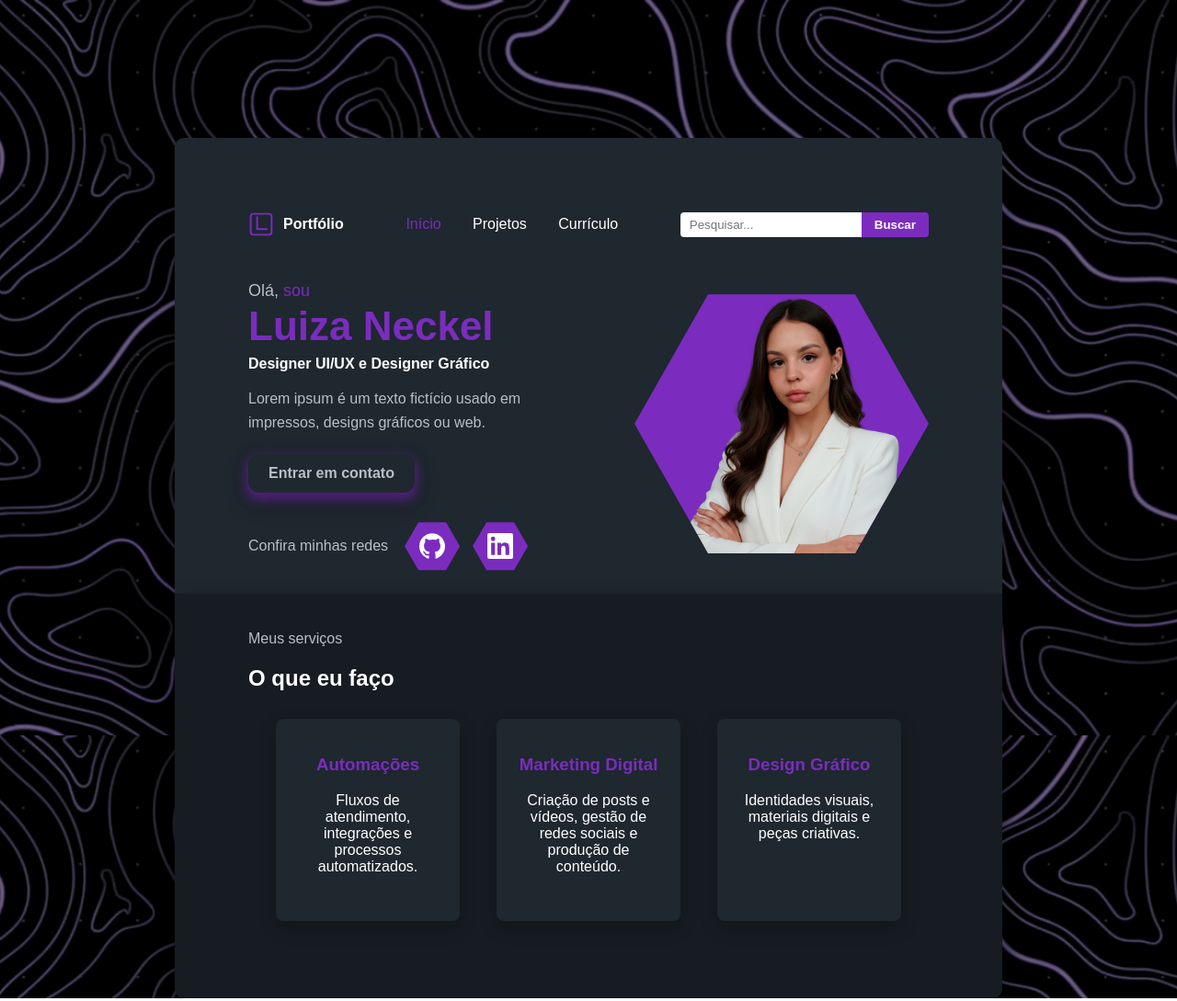
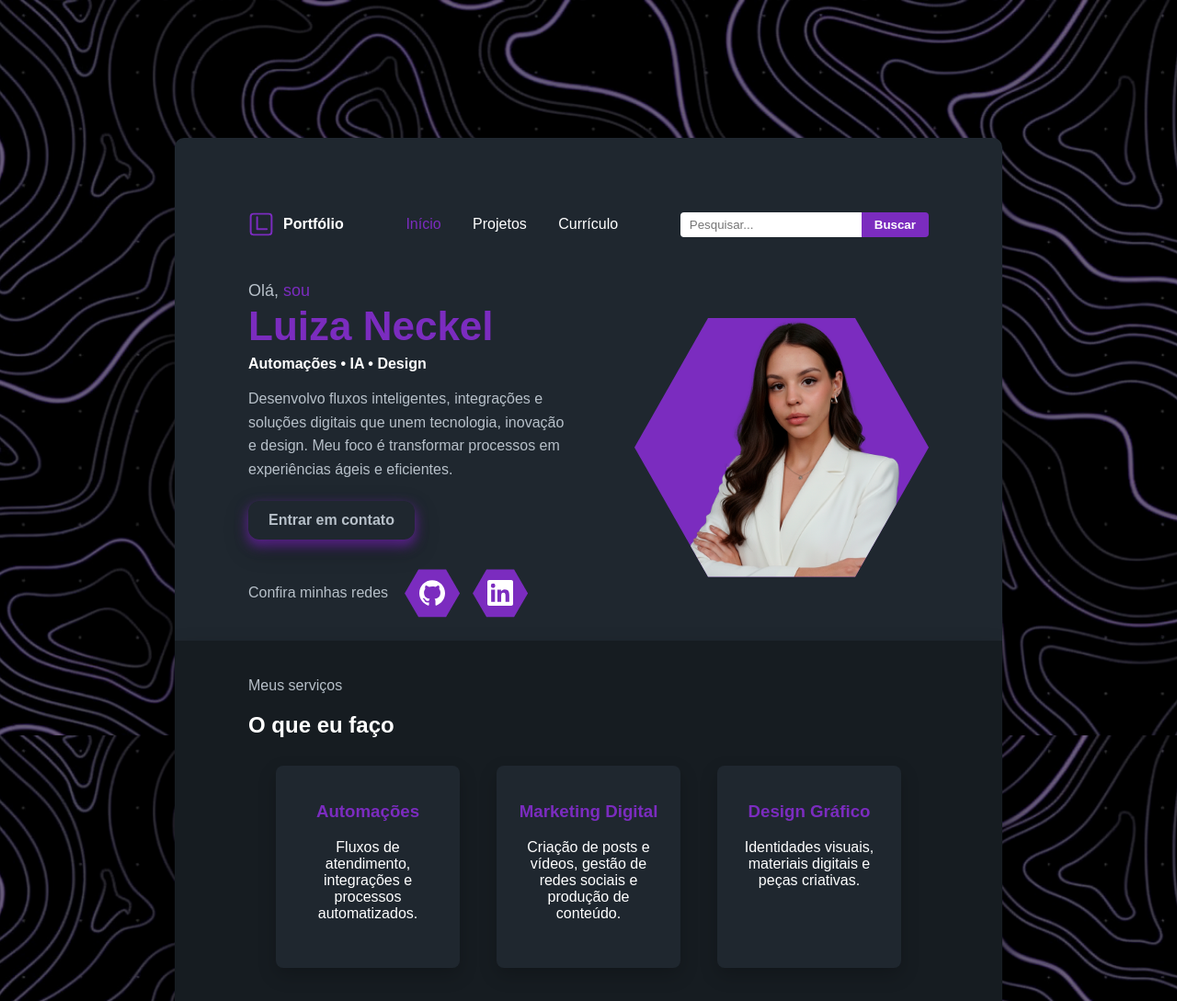
Before and after one commit to NeckelLuiza/portf-lio, a plain HTML site: page index.html in a window 1280 px wide. Shown: the top 1089 px of the page at 92% size. Drawn offline with Linux system fonts and the light colour scheme.

Commit message:
Atualiza index.html com novas alterações

```diff
--- a/index.html
+++ b/index.html
@@ -39,9 +39,10 @@
         <div class="texto-principal">
           <p class="saudacao">Olá, <span class="eu">sou</span></p>
           <h1 class="nome"><span class="destaque">Luiza Neckel</span></h1>
-          <p class="cargo">Designer UI/UX e Designer Gráfico</p>
+          <p class="cargo">Automações • IA • Design</p>
           <p class="descricao">
-            Lorem ipsum é um texto fictício usado em impressos, designs gráficos ou web.
+          Desenvolvo fluxos inteligentes, integrações e soluções digitais que unem tecnologia, inovação e design.
+Meu foco é transformar processos em experiências ágeis e eficientes.
           </p>
 
           <div class="acoes">
```
